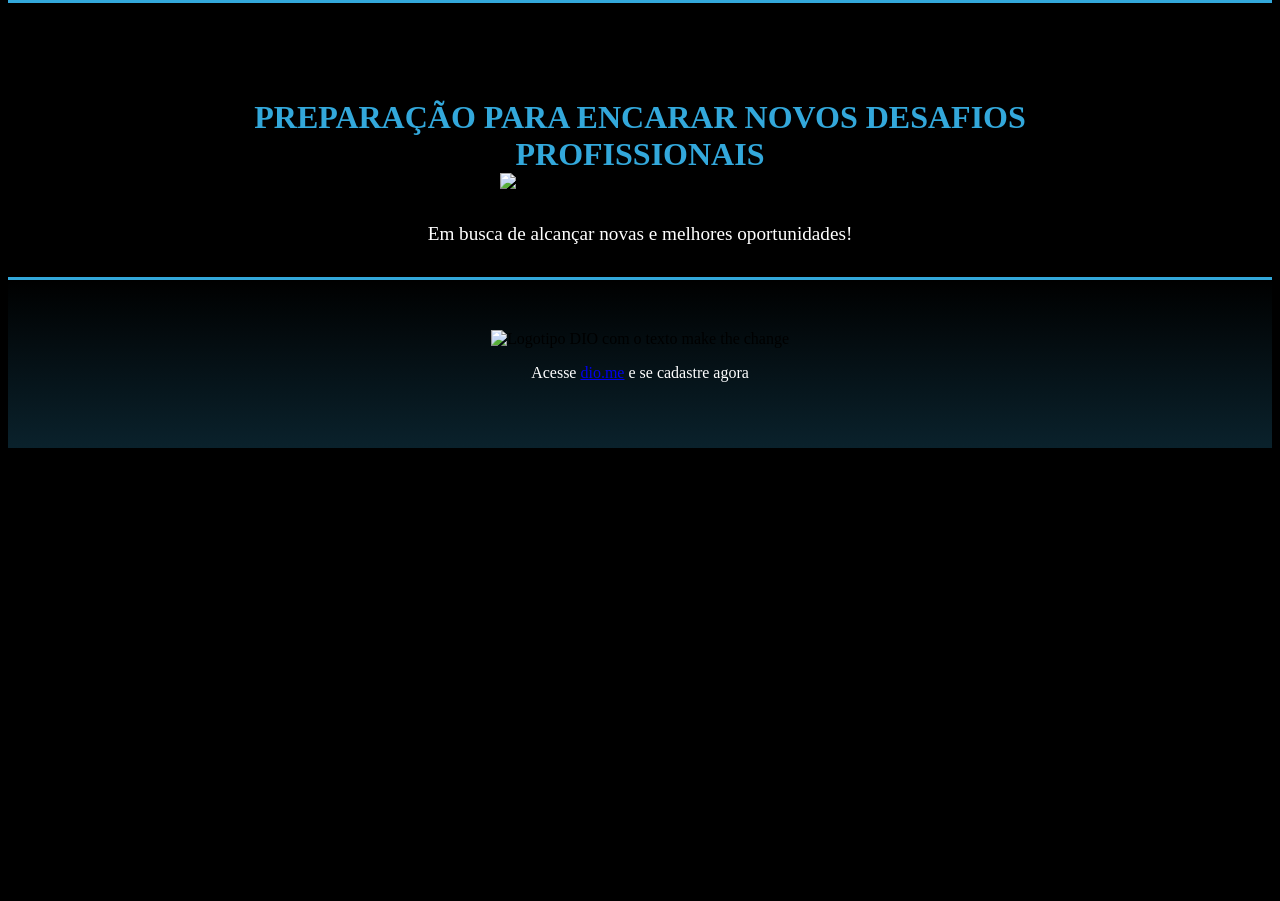
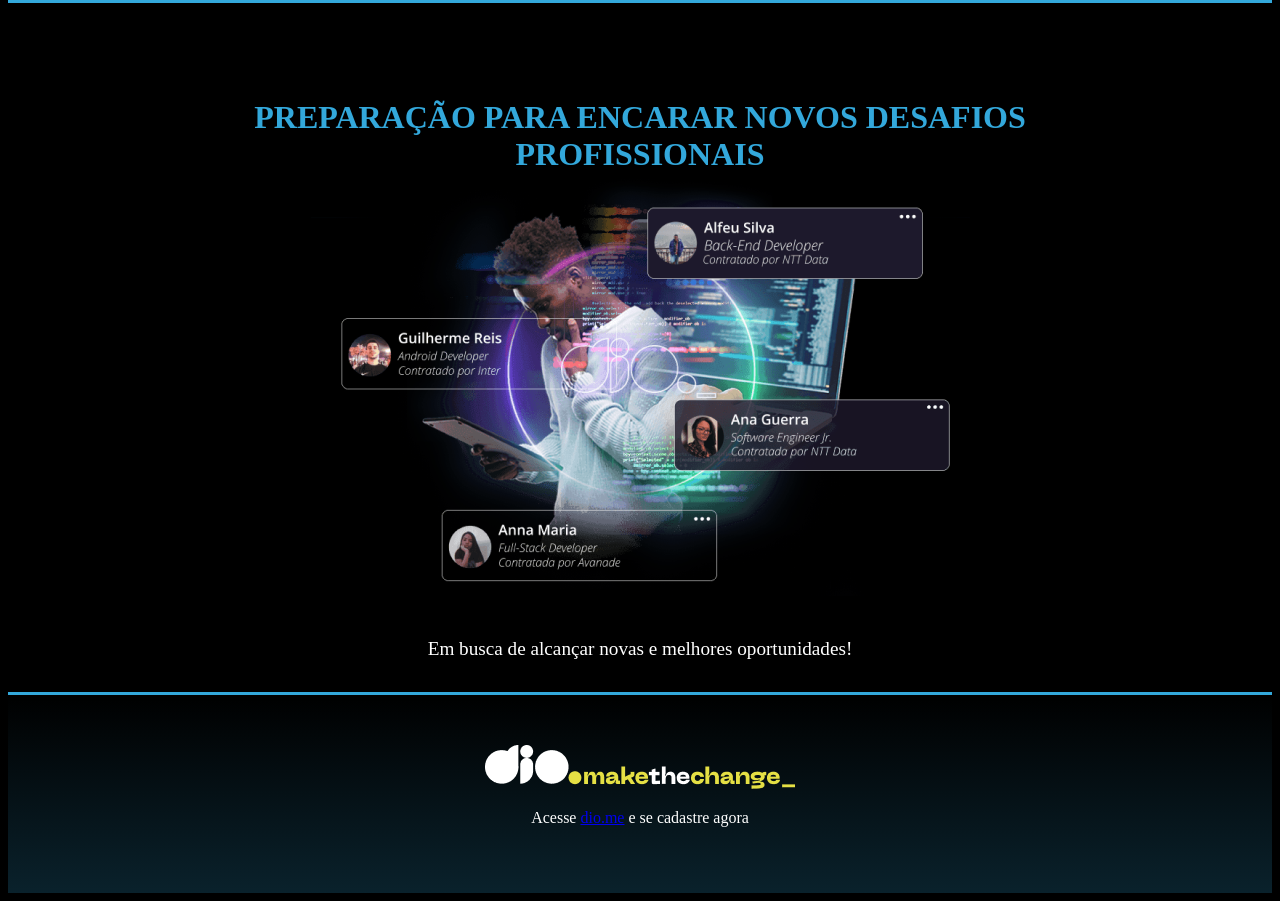
Before and after one commit to LouiseTA/DIO-learning, a plain HTML site: page CSS/Desafio - Landing Page/docs/index.html in a window 1280 px wide. Shown: the part 1571-2472 px from the top of the page. Before the commit the page ends 2027 px from the top, so only its background shows below. Drawn offline with Linux system fonts and the light colour scheme; files whose address does not match are found by name.

Commit message:
Update index.html

```diff
--- a/CSS/Desafio - Landing Page/docs/index.html
+++ b/CSS/Desafio - Landing Page/docs/index.html
@@ -11,7 +11,7 @@
   <header class="banner">
     <div class="banner-content">
       <div class="logo">
-        <img src="assets/images/logo.png" title="Logotipo Trilha de CSS DIO" alt="Logotipo Trilha de CSS DIO">
+        <img src="assets/logo.png" title="Logotipo Trilha de CSS DIO" alt="Logotipo Trilha de CSS DIO">
       </div>
       <h1>Trilha de CSS da DIO</h1>
       <p>A nova Trilha de CSS o Bootcamp Santander Front-End na DIO.</p>
@@ -42,14 +42,14 @@
     </section>
     <section id="professional-challenges">
       <h2>Preparação para encarar novos desafios profissionais</h2>
-      <img src="assets/images/professional-challenges.png" title="Homem lendo depoimentos em um tablet" alt="Homem lendo depoimentos em um tablet">
+      <img src="assets/professional-challenges.png" title="Homem lendo depoimentos em um tablet" alt="Homem lendo depoimentos em um tablet">
       <p>
         Em busca de alcançar novas e melhores oportunidades!
       </p>
     </section>
   </main>
   <footer>
-    <img class="dio-logo" src="assets/images/dio-logo.png" title="Logotipo DIO com o texto make the change" alt="Logotipo DIO com o texto make the change">
+    <img class="dio-logo" src="assets/dio-logo.png" title="Logotipo DIO com o texto make the change" alt="Logotipo DIO com o texto make the change">
     <p>Acesse <a href="https://dio.me">dio.me</a> e se cadastre agora</p>
   </footer>
 </body>
```
